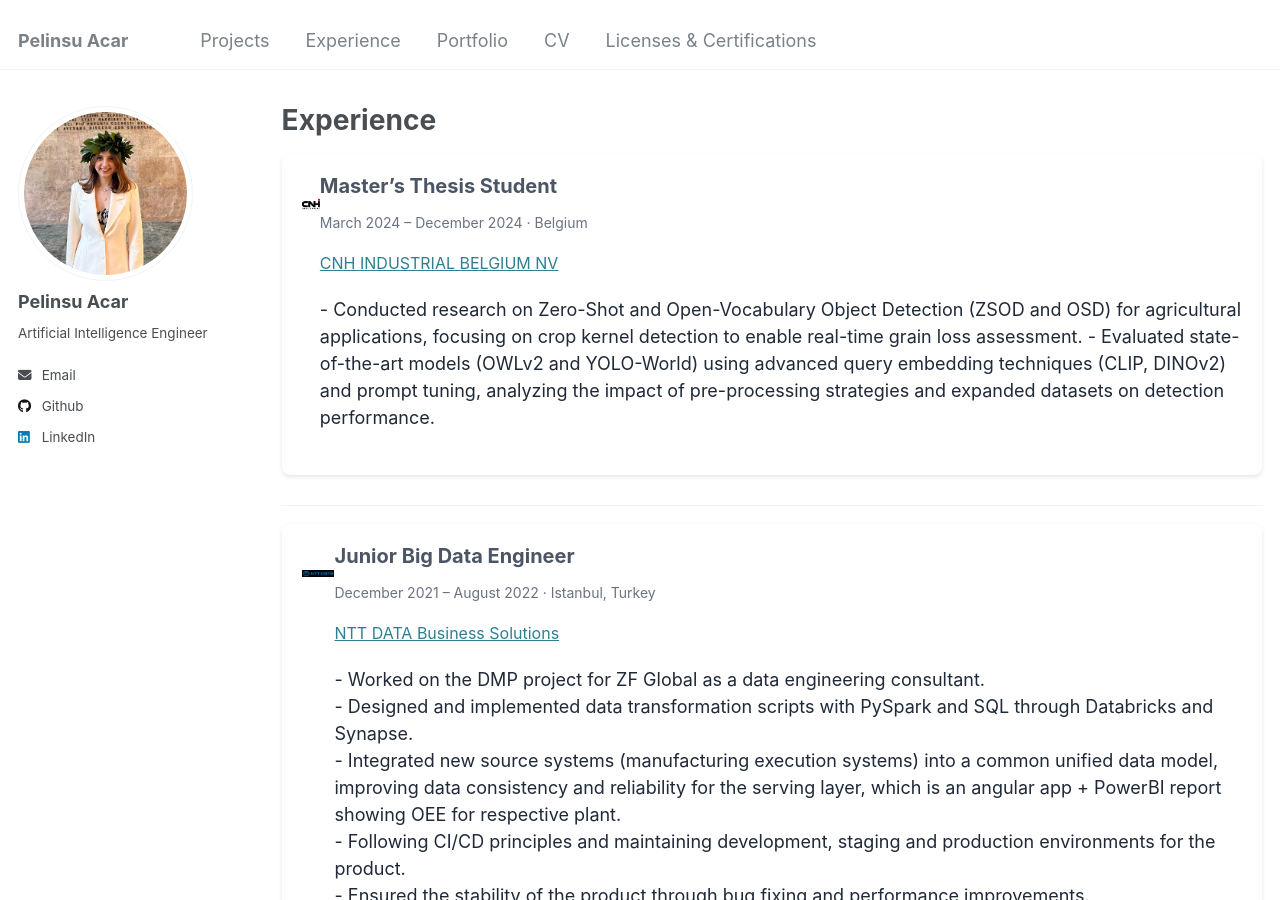
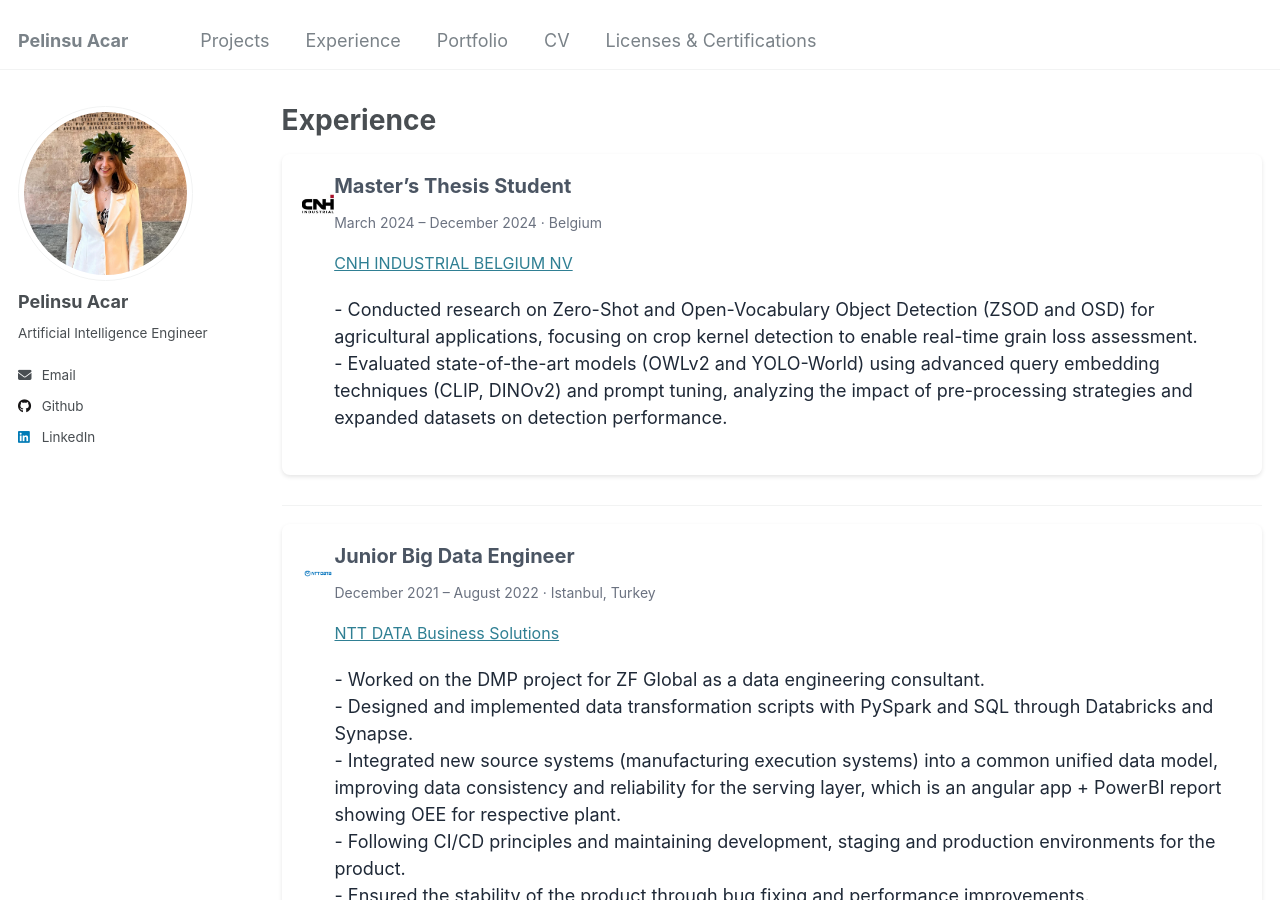
Before and after one commit to pelinsuacar/pelinsuacar.github.io, a Jekyll site: the page built from _pages/experience.md, in a window 1280 px wide and 900 px high. Built offline with Jekyll 4.4.1, drawn with Linux system fonts in a browser that asks for light colours.

Commit message:
Update experience.md

```diff
--- a/_pages/experience.md
+++ b/_pages/experience.md
@@ -16,7 +16,7 @@ author_profile: true
       <a href="https://www.cnh.com" target="_blank">CNH INDUSTRIAL BELGIUM NV</a>
     </p>
     <p class="explanation">
-      - Conducted research on Zero-Shot and Open-Vocabulary Object Detection (ZSOD and OSD) for agricultural applications, focusing on crop kernel detection to enable real-time grain loss assessment.
+      - Conducted research on Zero-Shot and Open-Vocabulary Object Detection (ZSOD and OSD) for agricultural applications, focusing on crop kernel detection to enable real-time grain loss assessment.<br>
       - Evaluated state-of-the-art models (OWLv2 and YOLO-World) using advanced query embedding techniques (CLIP, DINOv2) and prompt tuning, analyzing the impact of pre-processing strategies and expanded datasets on detection performance.
     </p>
   </div>
@@ -26,7 +26,7 @@ author_profile: true
 
 <div class="timeline-item">
   <a href="https://nttdata-solutions.com/tr/" target="_blank">
-    <img src="../images/ntt-data1.png" alt="NTT DATA Logo" class="company-logo">
+    <img src="../images/ntt-data.png" alt="NTT DATA Logo" class="company-logo">
   </a>
   <div>
     <h2 class="position-title">Junior Big Data Engineer</h2>
```
